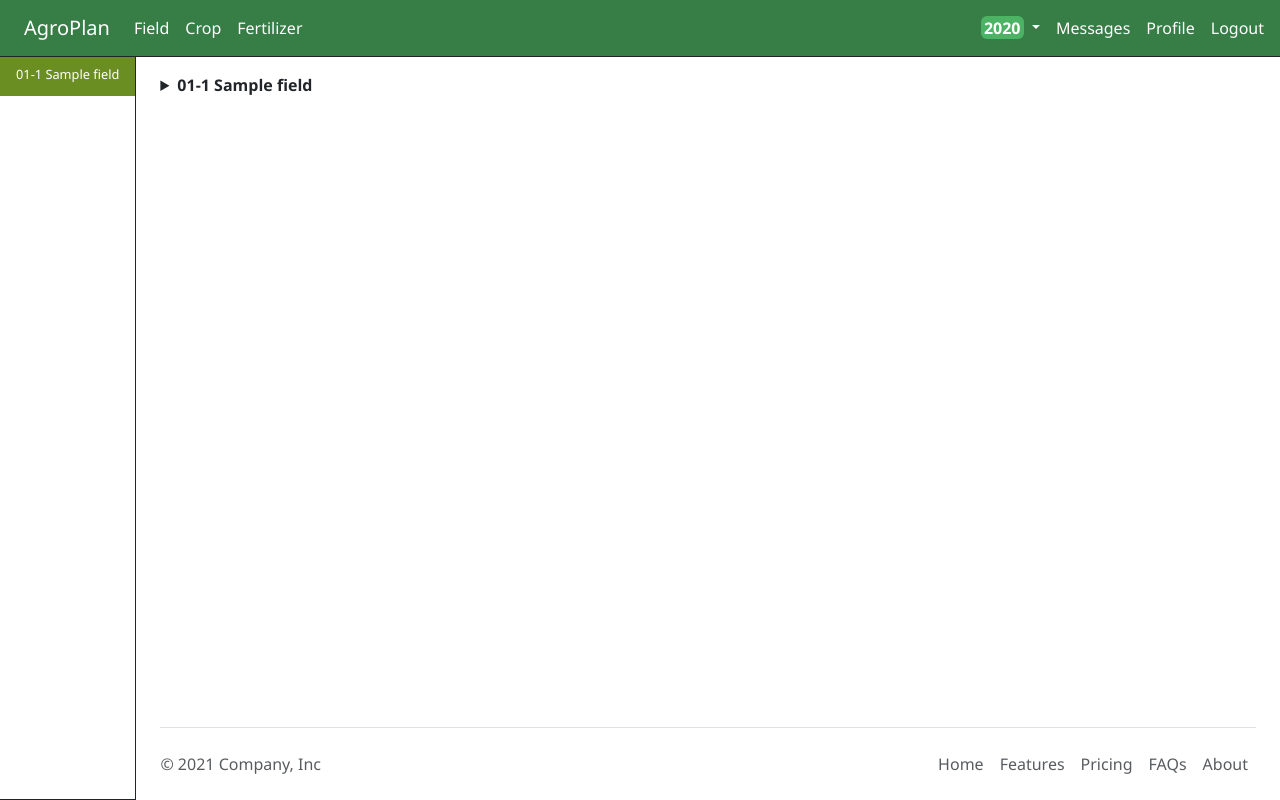
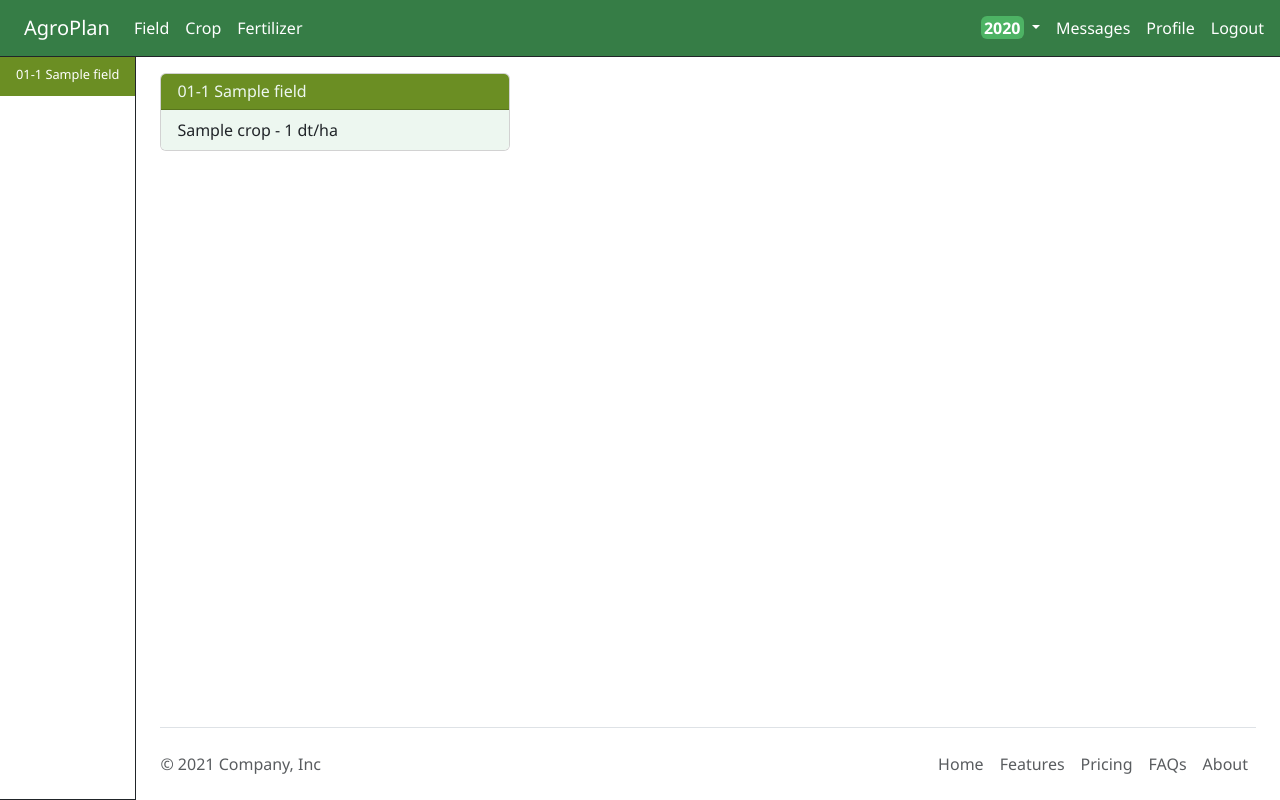
Before and after one commit to broxB/AgroPlan, a Flask app: page /index in a window 1280 px wide. Run offline with Flask 3, Linux system fonts and the light colour scheme; a user stored in the database is signed in; tables that the repository leaves empty hold one stand-in row (values such as "Sample post"); some libraries are stand-ins or nearby versions.

Commit message:
feat: change index.html, add lazy loading, add colors

```diff
--- a/app/main/routes.py
+++ b/app/main/routes.py
@@ -1,8 +1,7 @@
 from dataclasses import asdict
 
-from flask import flash, g, jsonify, redirect, render_template, request, url_for
+from flask import flash, jsonify, redirect, render_template, request, url_for
 from flask_login import current_user, login_required
-from loguru import logger
 
 from app.database import BaseField, User
 from app.extensions import db, login
@@ -35,20 +34,16 @@ def home():
 @bp.route("/index", methods=["GET", "POST"])
 @login_required
 def index():
-    # page = request.args.get("page", 1, type=int)
-    fields = current_user.get_fields()  # .paginate(page, 10, False)
-    form = YearForm()
-    # next_url = url_for("main.index", page=fields.next_num) if fields.has_next else None
-    # prev_url = url_for("main.index", page=fields.prev_num) if fields.has_prev else None
-    return render_template(
-        "index.html",
-        title="Home",
-        fields=fields,
-        active_page="home",
-        form=form,
-        # next_url=next_url,
-        # prev_url=prev_url,
-    )
+    page_number = request.args.get("page", 1, type=int)
+    fields = current_user.get_fields()
+    page = db.paginate(fields, page=page_number, per_page=27)
+    if not page.has_prev:
+        form = YearForm()
+        return render_template(
+            "index.html", title="Home", fields=fields, active_page="home", form=form, page=page
+        )
+    else:
+        return render_template("_index_fields.html", page=page)
 
 
 @bp.route("/user/<username>")
--- a/app/static/css/style.css
+++ b/app/static/css/style.css
@@ -25,10 +25,11 @@ html {
   --green-bs: hsl(152, 69%, 31%);
   --green-bs-40: hsl(152, 69%, 45%);
   --green-bs-50: hsl(152, 69%, 40%);
+  --grey-95: hsl(0, 0%, 95%);
 }
 
 body {
-  font-family: 'Segoe UI', Tahoma, Geneva, Verdana, sans-serif;
+  font-family: "Segoe UI", Tahoma, Geneva, Verdana, sans-serif;
 }
 
 main {
@@ -47,6 +48,12 @@ main {
 /*  */
 /* || general utilities */
 /*  */
+
+.center {
+  display: flex;
+  justify-content: center;
+  align-items: center;
+}
 
 .fa-check {
   color: var(--bs-success);
@@ -85,6 +92,14 @@ main {
   background-color: peru !important;
 }
 
+.bg-fallowland {
+  background-color: cadetblue !important;
+}
+
+.bg-exchangeland {
+  background-color: hsl(16, 100%, 66%) !important;
+}
+
 .bg-custom {
   background-color: cadetblue !important;
 }
@@ -97,8 +112,46 @@ main {
   background-color: var(--green-50) !important;
 }
 
+.bg-green-90 {
+  background-color: var(--green-90) !important;
+}
+
+.bg-green-95 {
+  background-color: var(--green-95) !important;
+}
+
+.text-green-95 {
+  color: var(--green-95) !important;
+}
+
+.bg-grey-95 {
+  background-color: var(--grey-95) !important;
+}
+
 .color-green {
   color: var(--green) !important;
+}
+
+.no-underline {
+  text-decoration: none;
+}
+
+/*  */
+/* || htmx styles */
+/*  */
+
+#page-indicator {
+  object-fit: contain;
+}
+
+.htmx-indicator {
+  display: none;
+}
+.htmx-request .htmx-indicator {
+  display: inline;
+}
+.htmx-request.htmx-indicator {
+  display: inline;
 }
 
 /*  */
--- /dev/null
+++ b/app/templates/_index_fields.html
@@ -0,0 +1,31 @@
+
+{% for base_field in page if base_field.fields[0].field_type != "exchanged_land" %}
+  {% set field = base_field.fields[0] %}
+  {% if field.field_type.name == 'grassland' %}
+    {% set bg = "bg-grassland" %}
+  {% elif field.field_type.name == 'cropland' %}
+    {% set bg = "bg-cropland" %}
+  {% elif "fallow" in field.field_type.name %}
+    {% set bg = "bg-fallowland" %}
+  {% endif %}
+  <div class="col-xxl-3 col-xl-4 col-md-6 col-sm-6 mb-3"
+       {% if loop.last and page.has_next %}hx-get="/index?page={{ page.next_num }}" hx-trigger="intersect once" hx-swap="afterend" hx-indicator="#page-indicator"{% endif %}>
+    <div class="card">
+      <h6 class="card-header {{ bg }}">
+        <a class="text-green-95 no-underline stretched-link"
+           href="{{ url_for('main.field', base_field_id=base_field.id) }}">
+          {{- "{prefix:02}-{suffix} {name}".format(prefix=base_field.prefix, suffix=base_field.suffix, name=base_field.name) -}}
+        </a>
+      </h6>
+      <ul class="list-group list-group-flush">
+        {% for cultivation in field.cultivations %}
+          <li class="list-group-item bg-green-95">
+            {{- "{name} - {yield} dt/ha".format(name=cultivation.crop.name, yield=cultivation.crop_yield) -}}
+          </li>
+        {% else %}
+          <li class="list-group-item bg-green-95">No cultivation.</li>
+        {% endfor %}
+      </ul>
+    </div>
+  </div>
+{% endfor %}
--- a/app/templates/index.html
+++ b/app/templates/index.html
@@ -1,16 +1,35 @@
 {% extends "base.html" %}
 
 {% block app_content %}
-  <div class="align-left">
-    {% for field in fields %}
-      <details>
-        <summary>
-          <b>{{ "{prefix:02d}-{suffix} {name}".format(prefix=field.prefix, suffix=field.suffix, name=field.name) }}</b>
-        </summary>
-        {% set base_field = field %}
-        {% include "_fields_field.html" %}
-      </details>
-      <br>
-    {% endfor %}
+  <div class="row">
+    {% include "_index_fields.html" %}
+    <div class="center">
+      <img class="htmx-indicator"
+           height="64px"
+           width="64px"
+           aspect="fixed"
+           alt="Spinner for loading."
+           id="page-indicator"
+           src="{{ url_for('static', filename='img/spinner_balls.gif') }}" />
+    </div>
   </div>
 {% endblock app_content %}
+
+{% macro render_card(body='', title='', header='', endpoint='', link_text='') %}
+  <div class="card">
+    {% if header %}
+      <h5 class="card-header">
+        {% if endpoint %}<a href="{{ url_for(endpoint, **kwargs) }}">{% endif %}
+          {{ header }}
+          {% if endpoint %}</a>{% endif %}
+      </h5>
+    {% endif %}
+    <div class="card-body">
+      {% if title %}<h5 class="card-title">{{ title }}</h5>{% endif %}
+      <p class="card-text">{{ body }}</p>
+      {% if not header and endpoint and link_text %}
+        <a href="{{ url_for(endpoint) }}" class="btn btn-primary">{{ link_text }}</a>
+      {% endif %}
+    </div>
+  </div>
+{% endmacro %}
--- a/app/templates/sidebar.html
+++ b/app/templates/sidebar.html
@@ -5,14 +5,22 @@
       <button type="button"
               class="btn-close btn-close-white text-reset"
               data-bs-dismiss="offcanvas"
-              aria-label="Close">
-      </button>
+              aria-label="Close"></button>
     </div>
     <div class="offcanvas-body p-0">
       <div class="list-group list-group-flush">
         {% for field in fields %}
+          {% if field.fields[0].field_type.name == 'grassland' %}
+            {% set bg = "bg-grassland" %}
+          {% elif field.fields[0].field_type.name == 'cropland' %}
+            {% set bg = "bg-cropland" %}
+          {% elif "fallow" in field.fields[0].field_type.name %}
+            {% set bg = "bg-fallowland" %}
+          {% else %}
+            {% set bg = "bg-exchangeland" %}
+          {% endif %}
           <a href="{{ url_for('main.field', base_field_id=field.id) }}"
-             class="list-group-item list-group-item-action {% if field.fields[0].field_type.name == 'grassland' %} bg-grassland {% elif field.fields[0].field_type.name == 'cropland' %} bg-cropland {% else %} bg-custom {% endif %} text-white sidebar-item"
+             class="list-group-item list-group-item-action {{ bg }} text-white sidebar-item"
              id="{{ field.id }}">
             <div class="d-flex w-100 justify-content-between">
               <span class="fw-500 mb-1">{{ "{prefix:02d}-{suffix} {name}".format(prefix=field.prefix, suffix=field.suffix, name=field.name) }}</span>
```
